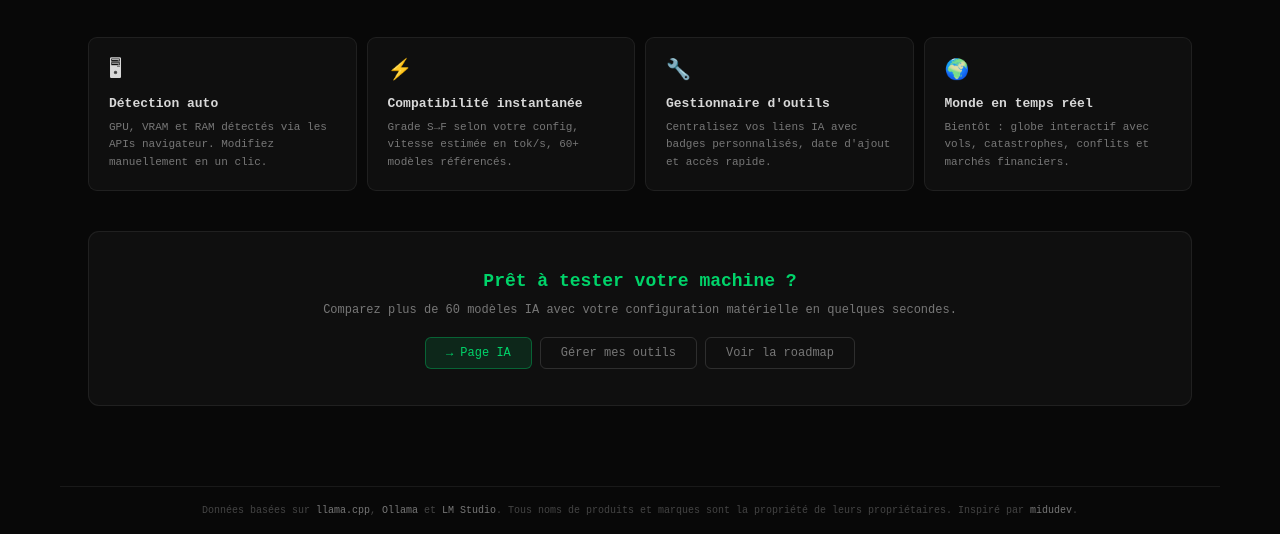
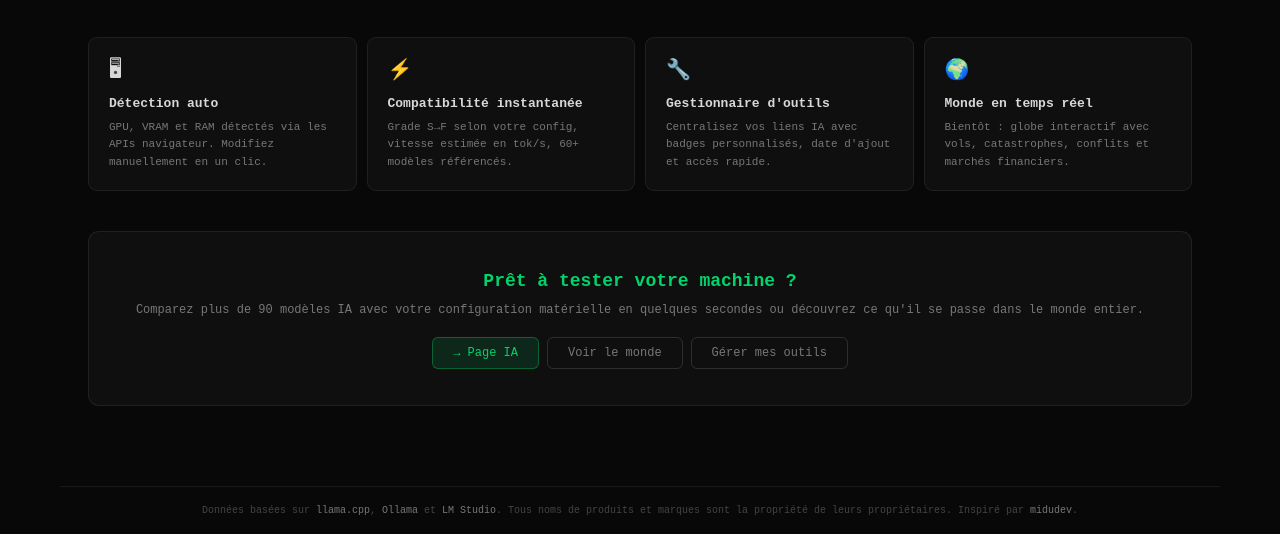
Before and after one commit to RayC-Dev/OpsBoard, a website: page OpsBoard-code/index.html in a window 1280 px wide. Shown: the part 479-1013 px from the top of the page. Drawn offline with nearby package versions, Linux system fonts and the light colour scheme; no server answers.

Commit message:
Update index.html

```diff
--- a/OpsBoard-code/index.html
+++ b/OpsBoard-code/index.html
@@ -54,11 +54,11 @@
     </div>
     <div class="accueil-cta">
       <h2>Prêt à tester votre machine ?</h2>
-      <p>Comparez plus de 60 modèles IA avec votre configuration matérielle en quelques secondes.</p>
+      <p>Comparez plus de 90 modèles IA avec votre configuration matérielle en quelques secondes ou découvrez ce qu'il se passe dans le monde entier.</p>
       <div class="cta-btns">
         <button class="cta-btn-p" onclick="navigate('ia')">→ Page IA</button>
+        <button class="cta-btn-s" onclick="navigate('monde')">Voir le monde</button>
         <button class="cta-btn-s" onclick="navigate('outils')">Gérer mes outils</button>
-        <button class="cta-btn-s" onclick="navigate('avenir')">Voir la roadmap</button>
       </div>
     </div>
   </div>
```
